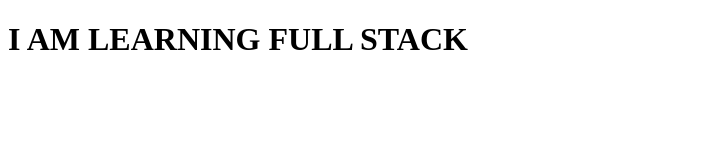
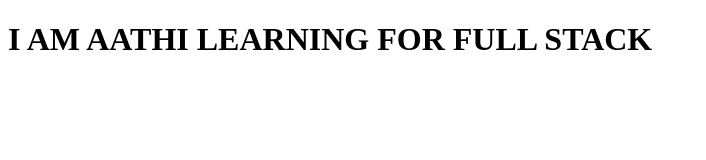
Before and after one commit to aathish123-lang/simple, a plain HTML site: page index.html in a window 1280 px wide. Shown: the whole page, without its empty margins (0-706 px from the left). Drawn offline with Linux system fonts and the light colour scheme.

```diff
--- a/index.html
+++ b/index.html
@@ -6,6 +6,6 @@
     <title></title>
 </head>
 <body>
-    <h1>I AM LEARNING FULL STACK</h1>
+    <h1>I AM AATHI LEARNING FOR FULL STACK</h1>
 </body>
 </html>
```
